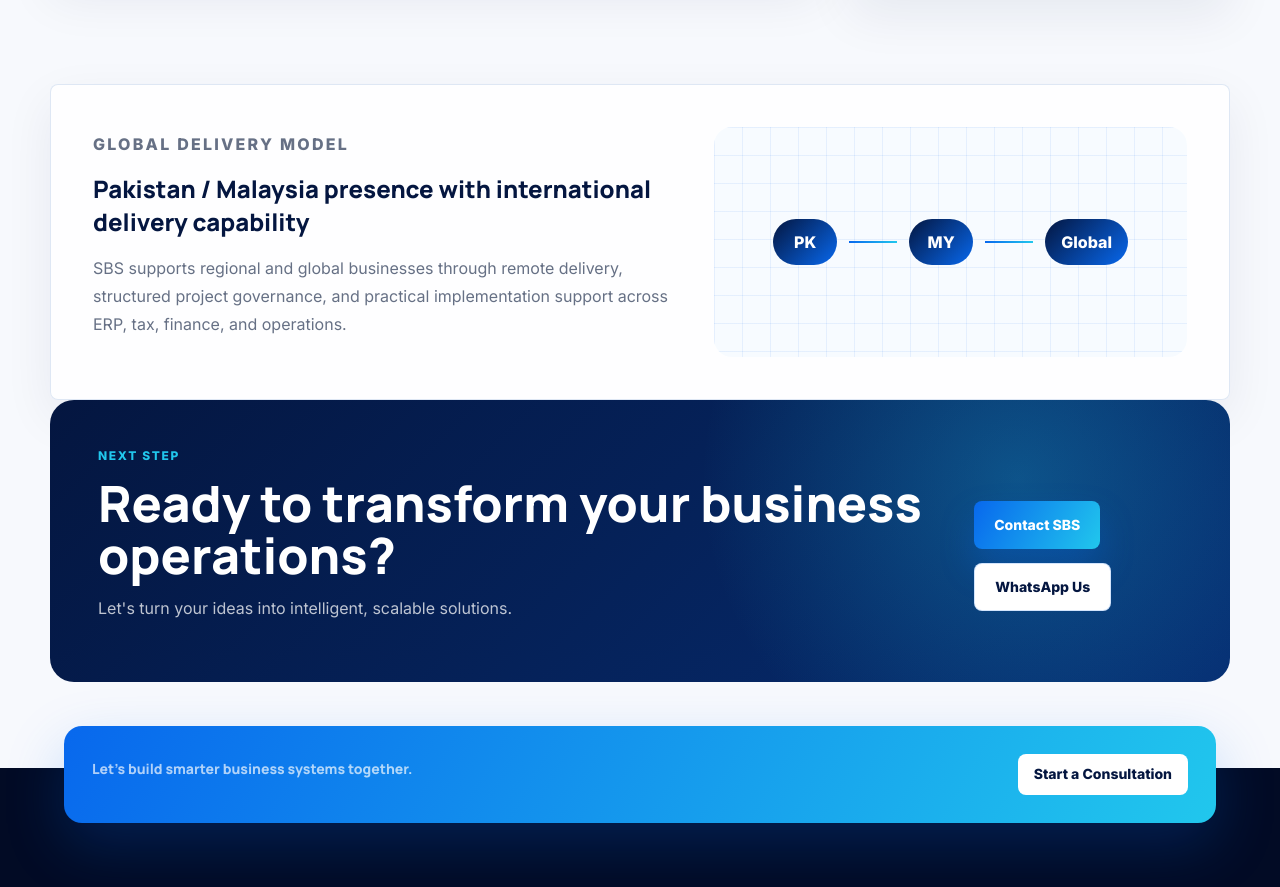
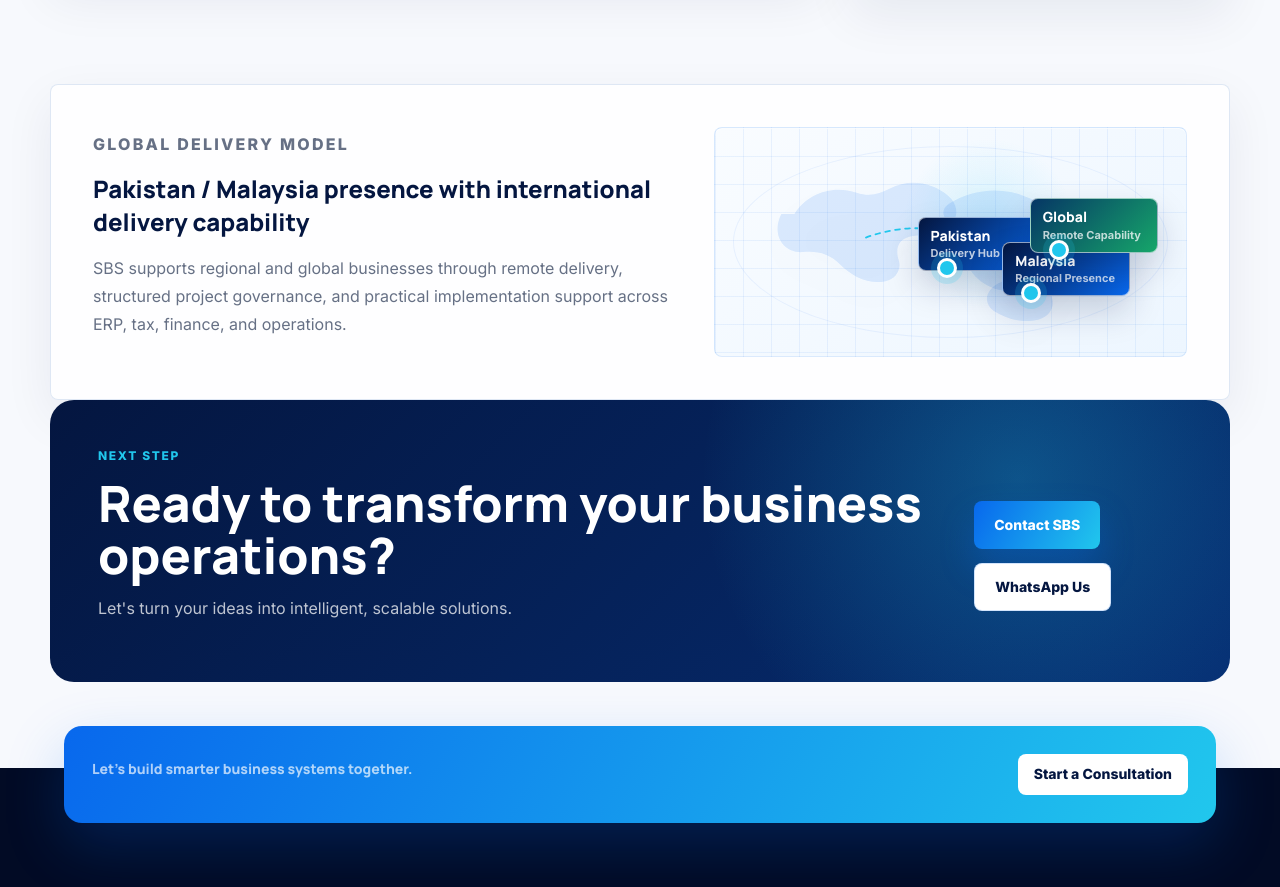
Before and after one commit to mazhardev/sbs-next, a Next.js app: page /contact in a window 1280 px wide. Shown: the part 1392-2279 px from the top of the page. Built offline with nearby package versions, Linux system fonts and the light colour scheme.

Commit message:
map fixed

```diff
--- a/app/contact/page.js
+++ b/app/contact/page.js
@@ -50,12 +50,28 @@ export default function ContactPage() {
             across ERP, tax, finance, and operations.
           </p>
         </div>
-        <div className="mapVisual">
-          <span>PK</span>
-          <i />
-          <span>MY</span>
-          <i />
-          <span>Global</span>
+        <div className="mapVisual" aria-label="SBS delivery locations across Pakistan, Malaysia, and global markets">
+          <svg className="worldMap" viewBox="0 0 620 300" role="img" aria-hidden="true">
+            <path d="M47 103c20-34 64-50 105-36 21 7 37 3 56-7 32-17 72-11 99 13 18 16 17 39-2 53-17 12-38 11-58 14-24 4-31 19-24 41 5 16-6 32-22 35-29 6-56-7-77-28-18-18-37-23-62-21-36 3-54-32-37-64Z" />
+            <path d="M307 86c36-24 88-31 131-12 20 9 40 11 61 8 31-4 59 13 69 39 12 32-11 65-48 70-21 2-39 10-55 23-29 24-74 25-104 2-18-14-28-33-23-55 4-19-4-32-23-40-18-8-23-25-8-35Z" />
+            <path d="M392 219c28-14 61-9 82 13 16 17 9 42-16 49-23 6-51 0-72-13-22-13-18-37 6-49Z" />
+          </svg>
+          <svg className="deliveryRoutes" viewBox="0 0 620 300" aria-hidden="true">
+            <path d="M357 151 C390 131 423 128 454 147 S511 185 555 163" />
+            <path d="M357 151 C296 122 229 118 161 145" />
+          </svg>
+          <div className="mapPin pakistanPin">
+            <strong>Pakistan</strong>
+            <span>Delivery Hub</span>
+          </div>
+          <div className="mapPin malaysiaPin">
+            <strong>Malaysia</strong>
+            <span>Regional Presence</span>
+          </div>
+          <div className="mapPin globalPin">
+            <strong>Global</strong>
+            <span>Remote Capability</span>
+          </div>
         </div>
       </section>
       <FinalCta />
--- a/app/globals.css
+++ b/app/globals.css
@@ -408,28 +408,94 @@ main { overflow: hidden; }
 .whatsappCard { background: linear-gradient(135deg, #eefbf5, white); border-color: rgba(22,166,106,.24); }
 .mapBand { display: grid; grid-template-columns: 1fr minmax(320px, .8fr); gap: 30px; align-items: center; padding: 42px; }
 .mapVisual {
+  position: relative;
   min-height: 230px;
-  display: flex;
-  align-items: center;
-  justify-content: center;
-  gap: 12px;
-  border-radius: 18px;
+  overflow: hidden;
+  border: 1px solid rgba(8, 104, 237, .12);
+  border-radius: var(--radius);
   background:
-    linear-gradient(rgba(8,104,237,.08) 1px, transparent 1px),
-    linear-gradient(90deg, rgba(8,104,237,.08) 1px, transparent 1px),
-    #f7fbff;
-  background-size: 28px 28px;
+    radial-gradient(circle at 58% 42%, rgba(33, 199, 237, .16), transparent 28%),
+    linear-gradient(rgba(8,104,237,.07) 1px, transparent 1px),
+    linear-gradient(90deg, rgba(8,104,237,.07) 1px, transparent 1px),
+    linear-gradient(145deg, #f9fcff, #edf6ff);
+  background-size: auto, 28px 28px, 28px 28px, auto;
+  box-shadow: inset 0 1px 0 rgba(255,255,255,.8);
 }
-.mapVisual span {
-  min-width: 64px;
-  padding: 13px 16px;
-  border-radius: 999px;
+.mapVisual::before {
+  content: "";
+  position: absolute;
+  inset: 18px;
+  border-radius: 50%;
+  border: 1px solid rgba(8, 104, 237, .1);
+  opacity: .7;
+}
+.worldMap, .deliveryRoutes {
+  position: absolute;
+  inset: 0;
+  width: 100%;
+  height: 100%;
+}
+.worldMap {
+  padding: 25px 24px;
+  fill: rgba(8, 104, 237, .12);
+  filter: drop-shadow(0 14px 24px rgba(4, 22, 64, .08));
+}
+.deliveryRoutes {
+  padding: 25px 24px;
+  fill: none;
+}
+.deliveryRoutes path {
+  stroke: var(--cyan);
+  stroke-width: 3;
+  stroke-linecap: round;
+  stroke-dasharray: 8 9;
+}
+.mapPin {
+  position: absolute;
+  z-index: 2;
+  display: grid;
+  gap: 2px;
+  min-width: 128px;
+  padding: 10px 12px;
+  border: 1px solid rgba(255,255,255,.58);
+  border-radius: var(--radius);
   color: white;
   background: linear-gradient(135deg, var(--navy), var(--blue));
-  text-align: center;
-  font-weight: 900;
+  box-shadow: 0 16px 34px rgba(4, 22, 64, .18);
 }
-.mapVisual i { width: 48px; height: 2px; background: linear-gradient(90deg, var(--blue), var(--cyan)); }
+.mapPin::after {
+  content: "";
+  position: absolute;
+  left: 18px;
+  bottom: -8px;
+  width: 14px;
+  height: 14px;
+  border-radius: 50%;
+  background: var(--cyan);
+  border: 3px solid white;
+  box-shadow: 0 0 0 6px rgba(33, 199, 237, .18);
+}
+.mapPin strong {
+  font: 800 14px/1.15 Manrope, Inter, sans-serif;
+}
+.mapPin span {
+  color: rgba(255,255,255,.74);
+  font-size: 11px;
+  font-weight: 700;
+}
+.pakistanPin {
+  left: 43%;
+  top: 39%;
+}
+.malaysiaPin {
+  left: 61%;
+  top: 50%;
+}
+.globalPin {
+  right: 6%;
+  top: 31%;
+  background: linear-gradient(135deg, #063665, var(--emerald));
+}
 
 .finalCta {
   display: flex;
@@ -575,8 +641,13 @@ main { overflow: hidden; }
   .serviceDetail, .contactForm, .mapBand, .finalCta, .testimonialCard { padding: 24px; }
   .serviceDetail h2 { font-size: 28px; }
   .contactForm .full { grid-column: auto; }
-  .mapVisual { min-height: 180px; flex-wrap: wrap; }
-  .mapVisual i { width: 30px; }
+  .mapVisual { min-height: 280px; }
+  .mapVisual::before { inset: 30px 10px; }
+  .worldMap, .deliveryRoutes { padding: 42px 6px 20px; }
+  .mapPin { min-width: 112px; padding: 9px 10px; }
+  .pakistanPin { left: 8%; top: 36%; }
+  .malaysiaPin { left: 46%; top: 51%; }
+  .globalPin { right: 5%; top: 18%; }
   .finalCta { display: grid; margin-bottom: 64px; border-radius: 18px; }
   .footerCta, .footerBottom { display: grid; }
   .footerCta { transform: translateY(-28px); }
```
